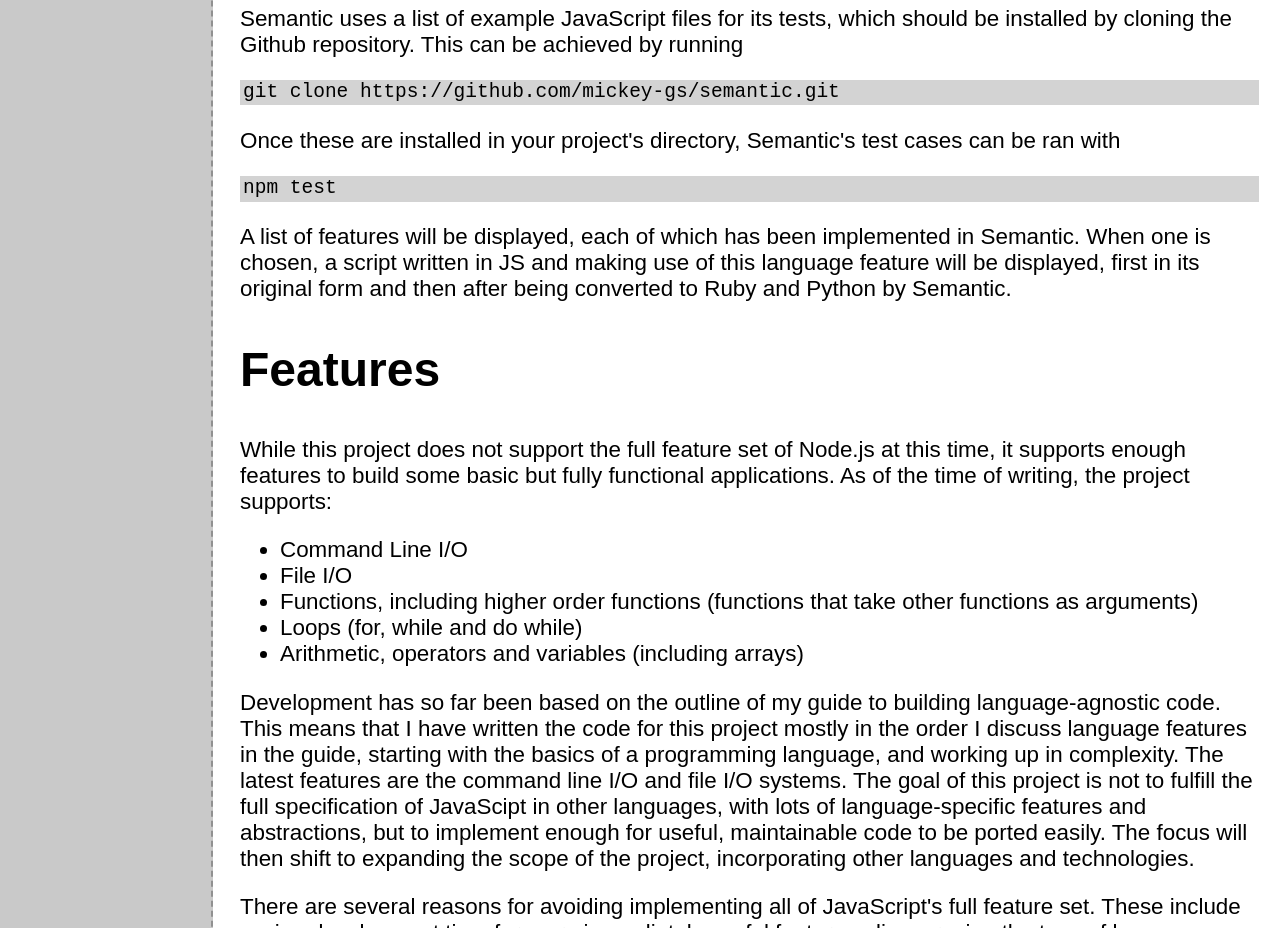
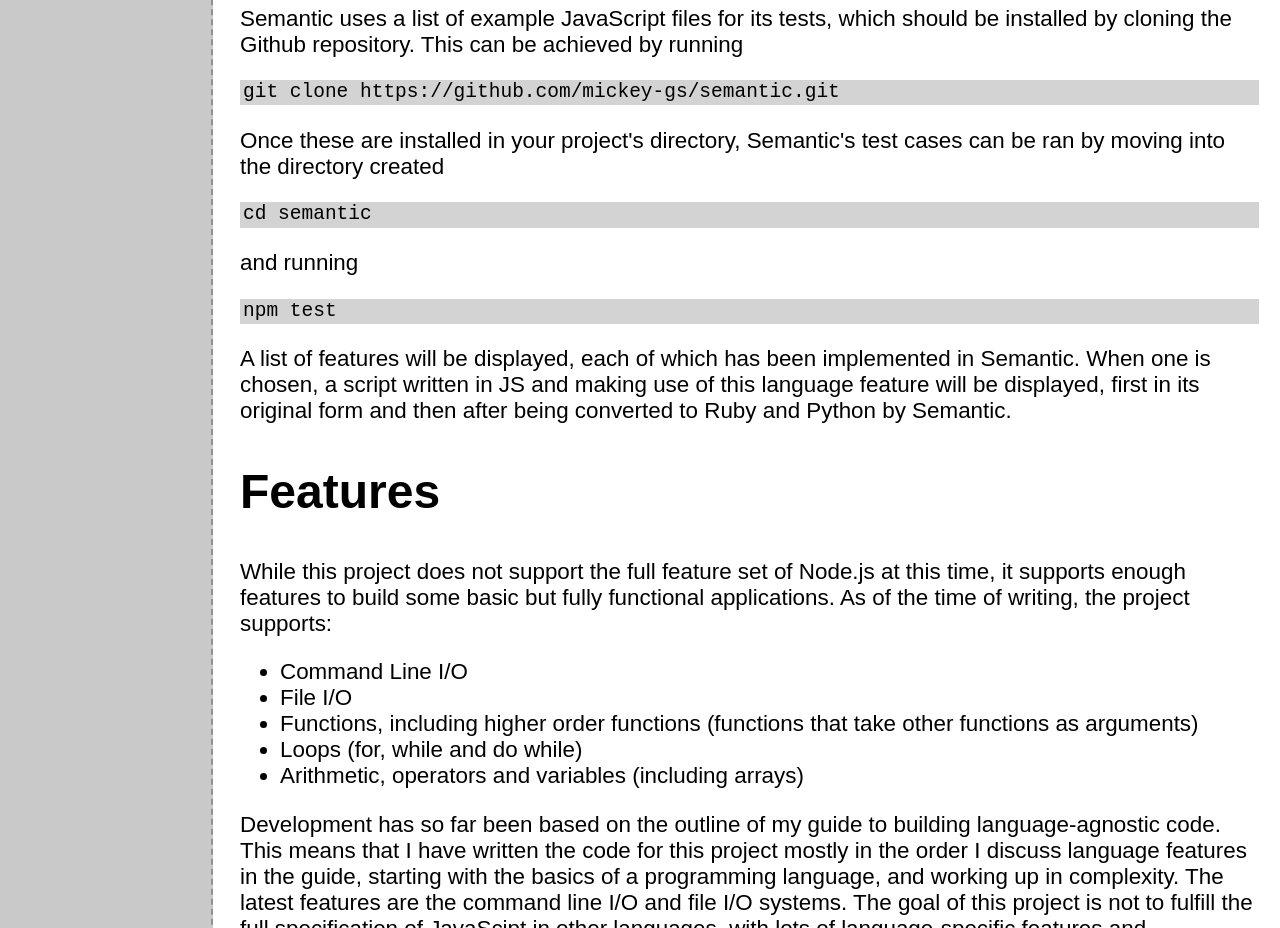
Before and after one commit to mickey-gs/CSC1028, a website: page deliverables/deliverable2.html in a window 1280 px wide. Shown: the part 1520-2448 px from the top of the page. Drawn offline with Linux system fonts and the light colour scheme.

Commit message:
Added line saying that you have to change directory at one point

```diff
--- a/deliverables/deliverable2.html
+++ b/deliverables/deliverable2.html
@@ -141,7 +141,11 @@
             </p>
             <pre class="codeSnippet">git clone https://github.com/mickey-gs/semantic.git</pre>
             <p>
-                Once these are installed in your project's directory, Semantic's test cases can be ran with
+                Once these are installed in your project's directory, Semantic's test cases can be ran by moving into the directory created
+            </p>
+            <pre class="codeSnippet">cd semantic</pre>
+            <p>
+                and running
             </p>
             <pre class="codeSnippet">npm test</pre>
             <p>
```
